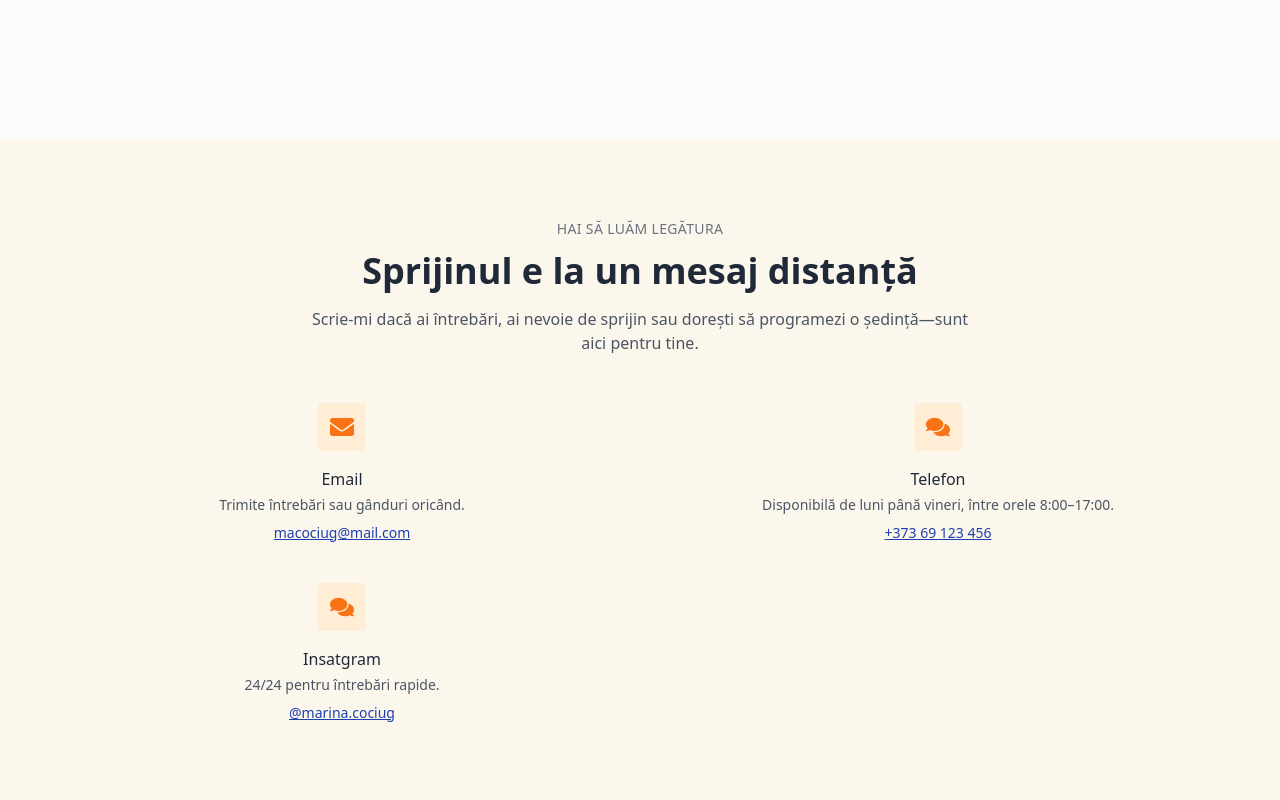
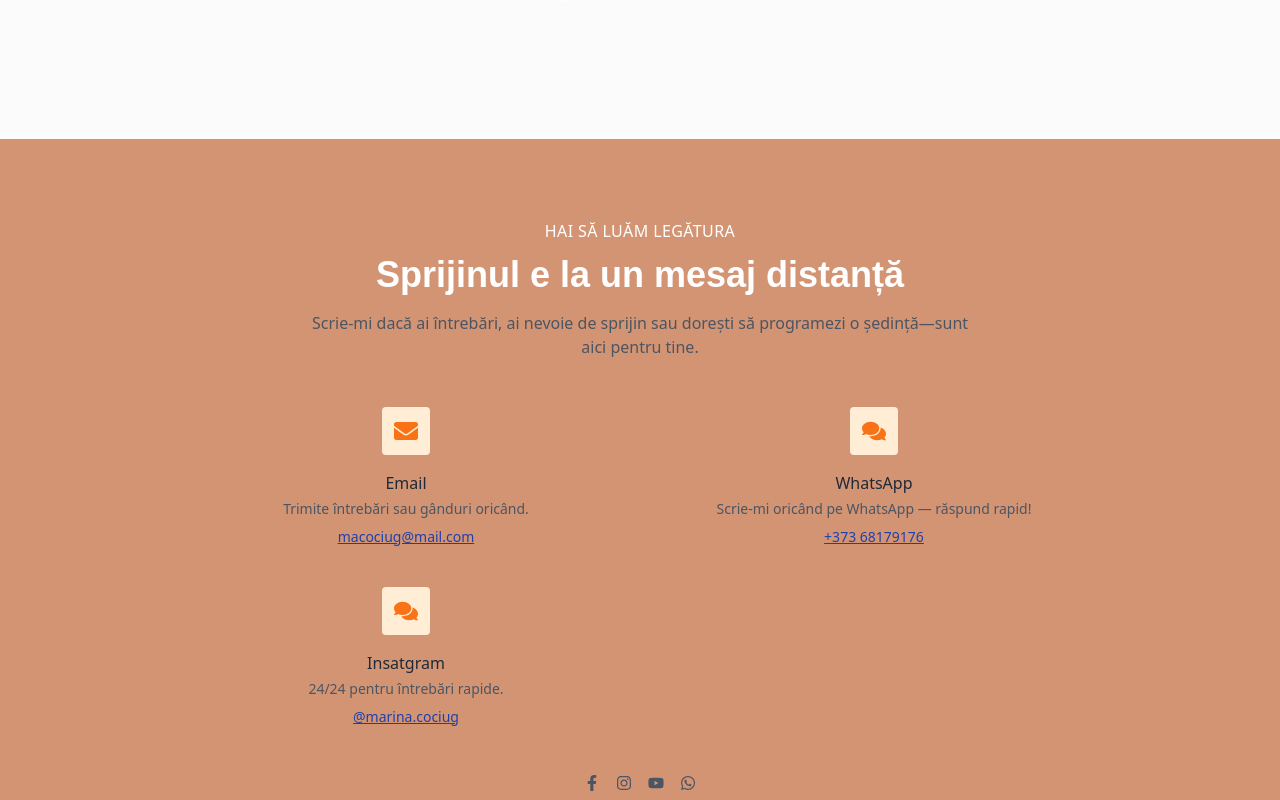
Before and after one commit to ArcadiiFlorean/Breastfeeding-Help-Support, a React (Vite) app: page / in a window 1280 px wide. Shown: the part 8920-9720 px from the top of the page. Built offline with nearby package versions, Linux system fonts and the light colour scheme; a web font is replaced by a local one.

Commit message:
changes contact section add social

```diff
--- a/src/components/ContactOptions.jsx
+++ b/src/components/ContactOptions.jsx
@@ -1,4 +1,6 @@
 import React from "react";
+import HeaderSocial from "./Header/HeaderSocial"; // sau ajustează calea dacă e în alt folder
+
 import {
   FaEnvelope,
   FaComments,
@@ -16,12 +18,13 @@ function ContactOptions() {
       link: "mailto:macociug@mail.com",
     },
     {
-      icon: <FaComments size={24} className="text-orange-500" />,
-      title: "Telefon",
-      text: "Disponibilă de luni până vineri, între orele 8:00–17:00.",
-      value: "+373 69 123 456",
-      link: "tel:+37369123456",
+      icon: <FaComments size={24} className="text-orange-500" />, // opțional schimbare culoare
+      title: "WhatsApp",
+      text: "Scrie-mi oricând pe WhatsApp — răspund rapid!",
+      value: "+373 68179176",
+      link: "https://wa.me/37368179176", // link WhatsApp corect
     },
+
     {
       icon: <FaComments size={24} className="text-orange-500" />,
       title: "Insatgram",
@@ -29,26 +32,24 @@ function ContactOptions() {
       value: "@marina.cociug",
       link: "https://www.instagram.com/marina.cociug/",
     },
-
   ];
 
   return (
     <section
       id="ContactOptions"
-      className="bg-[#fcf7ed] py-20 px-6 text-center"
+      className="bg-[#D39473] py-20 px-6 text-center"
     >
-      <p className="text-sm font-medium text-gray-500 uppercase mb-3 tracking-wide">
+      <p className="text-m font-medium text-white uppercase mb-3 tracking-wide">
         Hai să luăm legătura
       </p>
-      <h2 className="text-3xl md:text-4xl font-semibold text-gray-800 mb-4">
+      <h2 className="text-3xl md:text-4xl font-semibold text-white mb-4 font-playwrite">
         Sprijinul e la un mesaj distanță
       </h2>
       <p className="text-gray-600 max-w-2xl mx-auto mb-12">
         Scrie-mi dacă ai întrebări, ai nevoie de sprijin sau dorești să
         programezi o ședință—sunt aici pentru tine.
       </p>
-
-      <div className="grid grid-cols-1 sm:grid-cols-2 lg:grid-cols-4 gap-10 max-w-6xl mx-auto">
+  <div className="grid grid-cols-1 sm:grid-cols-2 lg:grid-cols-3 gap-10 max-w-4xl mx-auto justify-items-center">
     {contacts.map((item, index) => (
       <div key={index} className="flex flex-col items-center">
         <div className="bg-orange-100 p-3 rounded">{item.icon}</div>
@@ -69,6 +70,11 @@ function ContactOptions() {
       </div>
     ))}
   </div>
+
+  {/* 👇 Social media links adăugate jos */}
+  <div className="mt-12 flex justify-center">
+    <HeaderSocial />
+  </div>
 </section>
   );
 }
```
Lines whose indentation alone changed are shown as unchanged.
